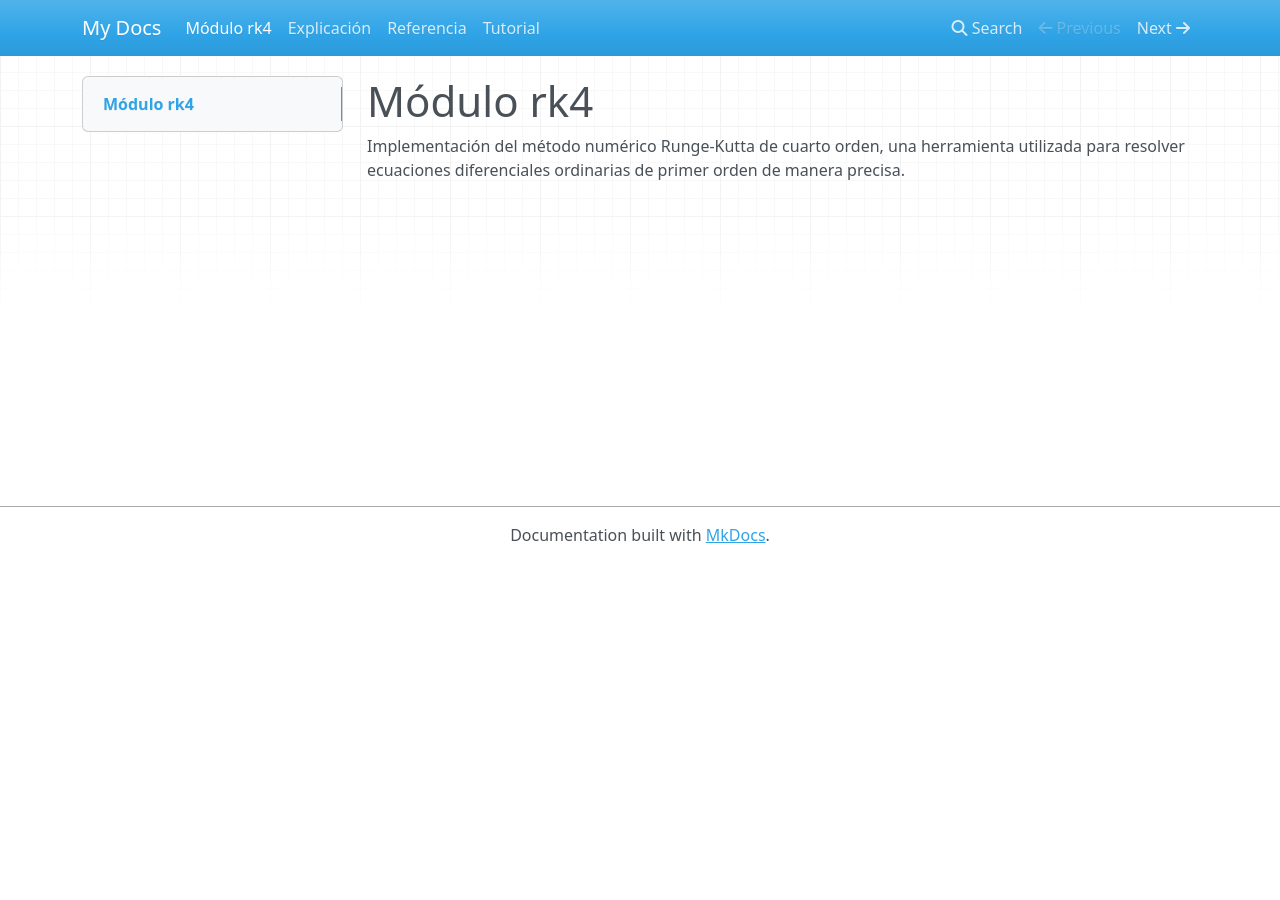
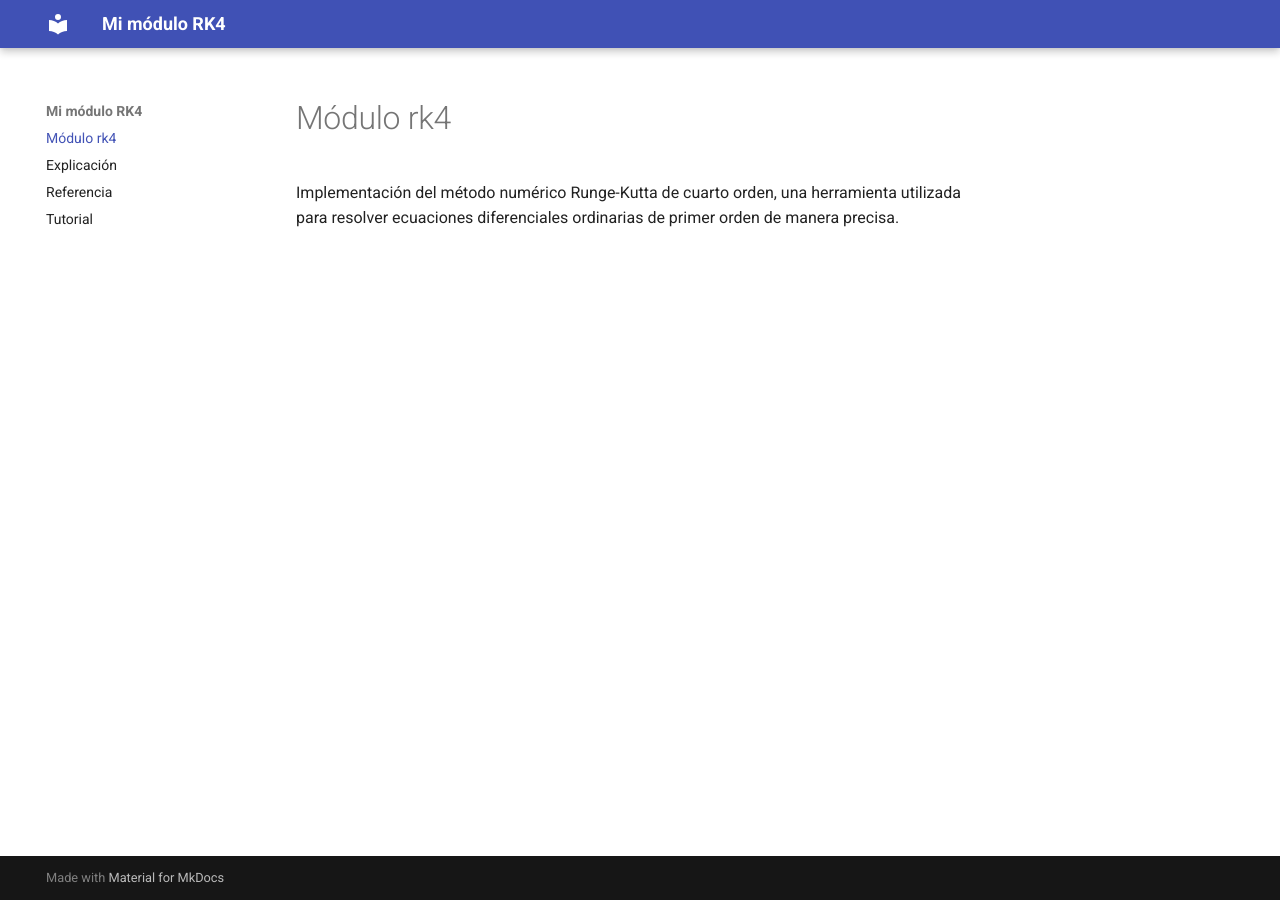
Before and after one commit to Fio1024/T2, an MkDocs documentation site: the page built from docs/index.md, in a window 1280 px wide. Built offline with MkDocs 1.6.1 and Material for MkDocs 9.7.7, drawn with Linux system fonts in a browser that asks for light colours; nearby versions of some CDN libraries.

Commit message:
extensions

```diff
--- a/mkdocs.yml
+++ b/mkdocs.yml
@@ -1,4 +1,16 @@
-site_name: My Docs
+site_name: Mi módulo RK4
+
+theme:
+  name: "material"
+
+nav:
+  - index.md
+  - explanation.md
+  - reference.md
+  - tutorials.md
+
+plugins:
+  - mkdocstrings
 
 markdown_extensions:
   - pymdownx.arithmatex:
```
